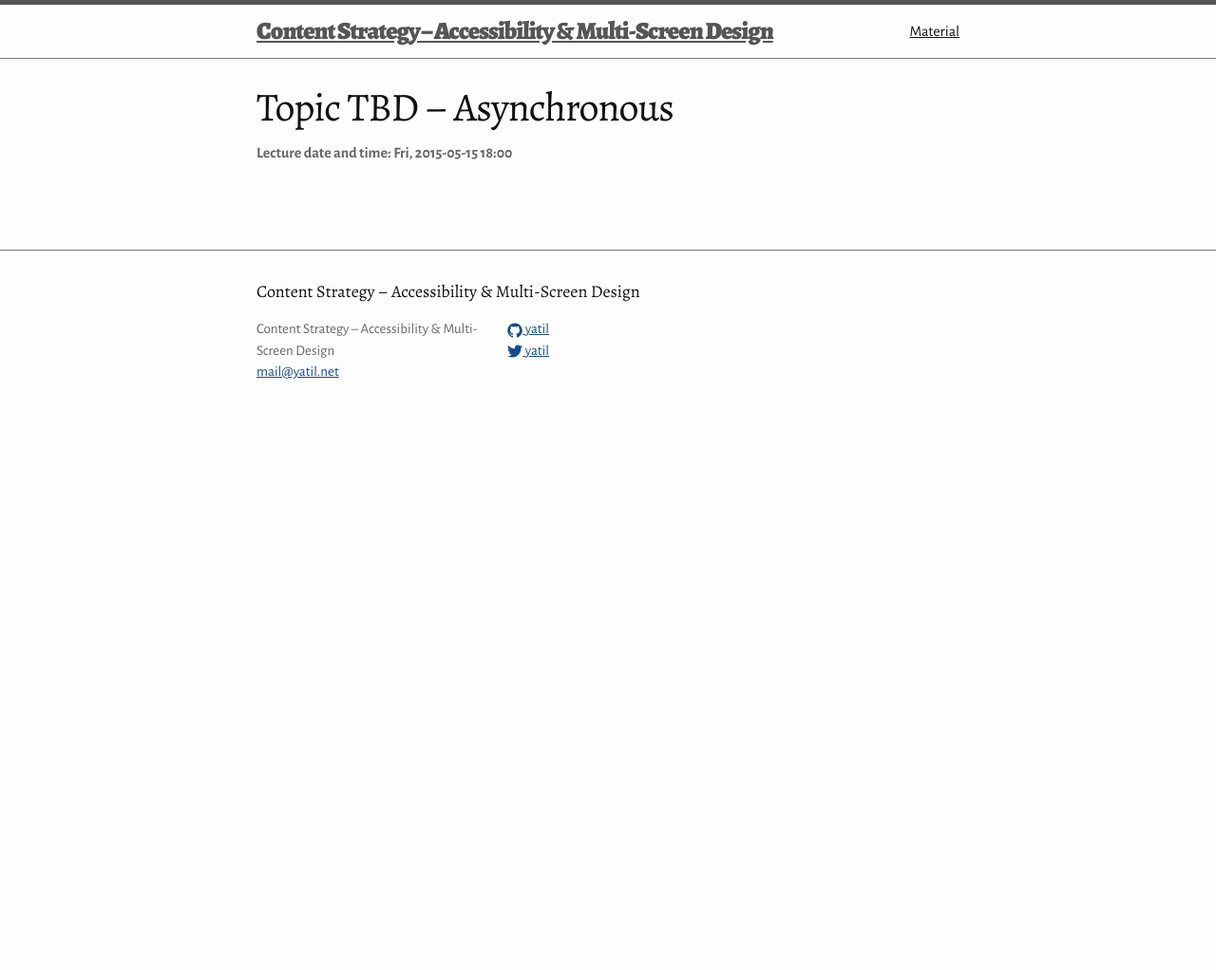
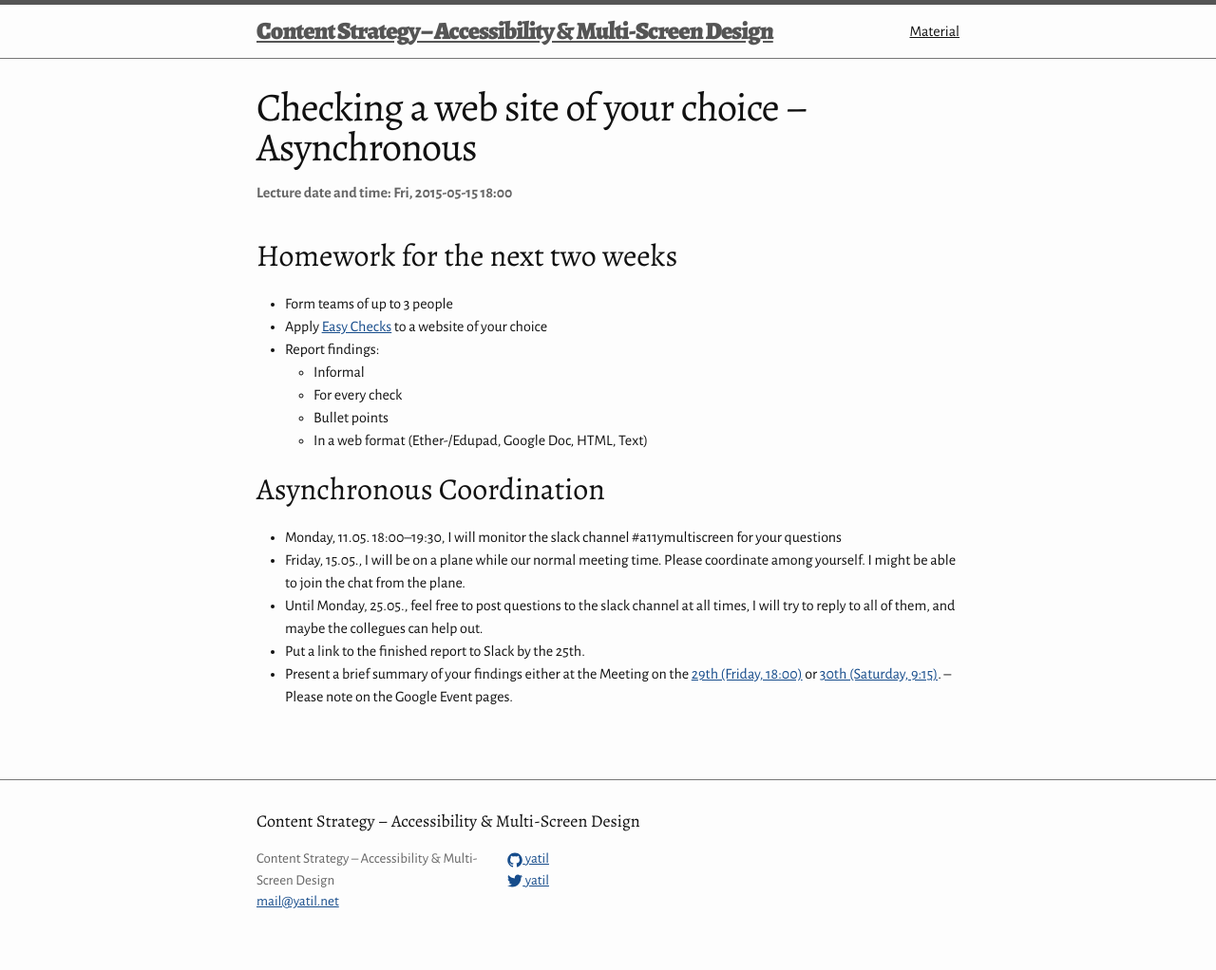
Before and after one commit to a11ymsd/a11ymsd.github.io, a Jekyll site: the page built from _posts/2015-05-15-async.html, in a window 1280 px wide. Shown: the whole page at 95% size. Built offline with Jekyll 4.4.1, drawn with Linux system fonts in a browser that asks for light colours; before the commit the page ends 900 px from its top, so only the background shows below that.

Commit message:
Work for the next few weeks

```diff
--- a/_posts/2015-05-11-tbd.html
+++ /dev/null
@@ -1,6 +0,0 @@
----
-layout: post
-title:  "Topic TBD – Asynchronous"
-date:   2015-05-11 18:00:00+02:00
-categories: cos14
----
--- /dev/null
+++ b/_posts/2015-05-15-async.html
@@ -0,0 +1,28 @@
+---
+layout: post
+title:  "Checking a web site of your choice – Asynchronous"
+date:   2015-05-15 18:00:00+02:00
+categories: cos14
+---
+
+    <h2>Homework for the next two weeks</h2>
+    <ul>
+      <li>Form teams of up to 3 people</li>
+      <li>Apply <a href="http://www.w3.org/WAI/eval/preliminary">Easy Checks</a> to a website of your choice</li>
+      <li>Report findings:
+        <ul>
+          <li>Informal</li>
+          <li>For every check</li>
+          <li>Bullet points</li>
+          <li>In a web format (Ether-/Edupad, Google Doc, HTML, Text)</li>
+        </ul>
+      </li>
+    </ul>
+    <h2>Asynchronous Coordination</h2>
+    <ul>
+      <li>Monday, 11.05. 18:00–19:30, I will monitor the slack channel #a11ymultiscreen for your questions</li>
+      <li>Friday, 15.05., I will be on a plane while our normal meeting time. Please coordinate among yourself. I might be able to join the chat from the plane.</li>
+      <li>Until Monday, 25.05., feel free to post questions to the slack channel at all times, I will try to reply to all of them, and maybe the collegues can help out.</li>
+      <li>Put a link to the finished report to Slack by the 25th.</li>
+      <li>Present a brief summary of your findings either at the Meeting on the <a href="https://plus.google.com/events/c8m6nkkestt5r9cg8i7jg5eno8s">29th (Friday, 18:00)</a> or <a href="https://plus.google.com/events/c43qnp05tjvlbapjb8cf57f33jk">30th (Saturday, 9:15)</a>. – Please note on the Google Event pages.</li>
+    </ul>
--- a/_posts/2015-05-15-tbd.html
+++ /dev/null
@@ -1,6 +0,0 @@
----
-layout: post
-title:  "Topic TBD – Asynchronous"
-date:   2015-05-15 18:00:00+02:00
-categories: cos14
----
--- a/_posts/2015-06-05-tbd.html
+++ b/_posts/2015-06-05-tbd.html
@@ -1,6 +1,6 @@
 ---
 layout: post
 title:  "Topic TBD"
-date:   2015-06-01 18:00:00+02:00
+date:   2015-06-05 18:00:00+02:00
 categories: cos14
 ---
--- /dev/null
+++ b/_posts/2015-06-08-tbd.html
@@ -0,0 +1,6 @@
+---
+layout: post
+title:  "Topic TBD"
+date:   2015-06-08 18:00:00+02:00
+categories: cos14
+---
```
Also changed, not shown: _posts/2015-05-08-checkinga11y.md (added, +7 -0 lines), _posts/2015-05-11-async.html (added, +28 -0 lines), _posts/2015-05-29-images.md (added, +6 -0 lines), _posts/2015-05-30-images.md (added, +6 -0 lines).
